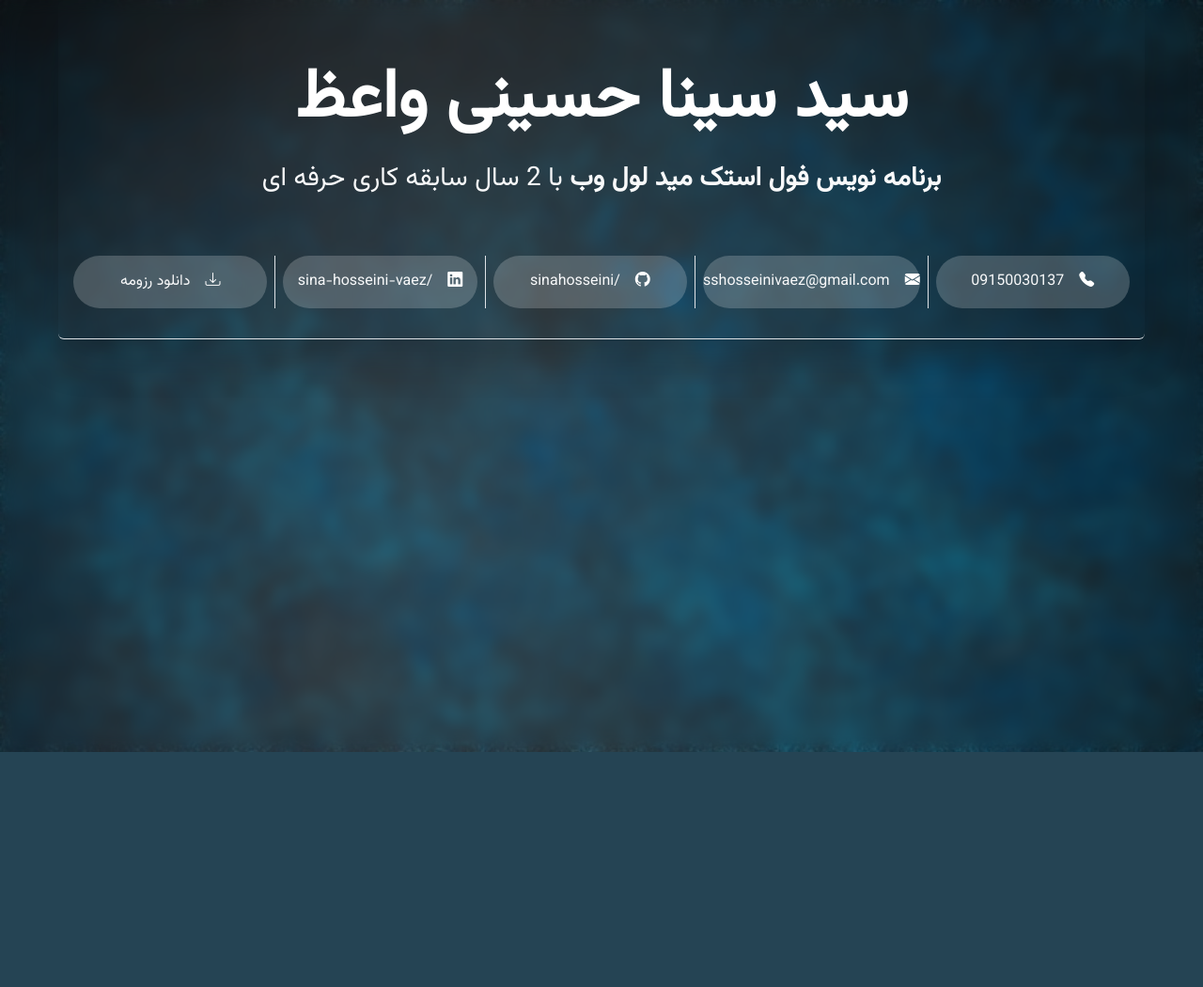
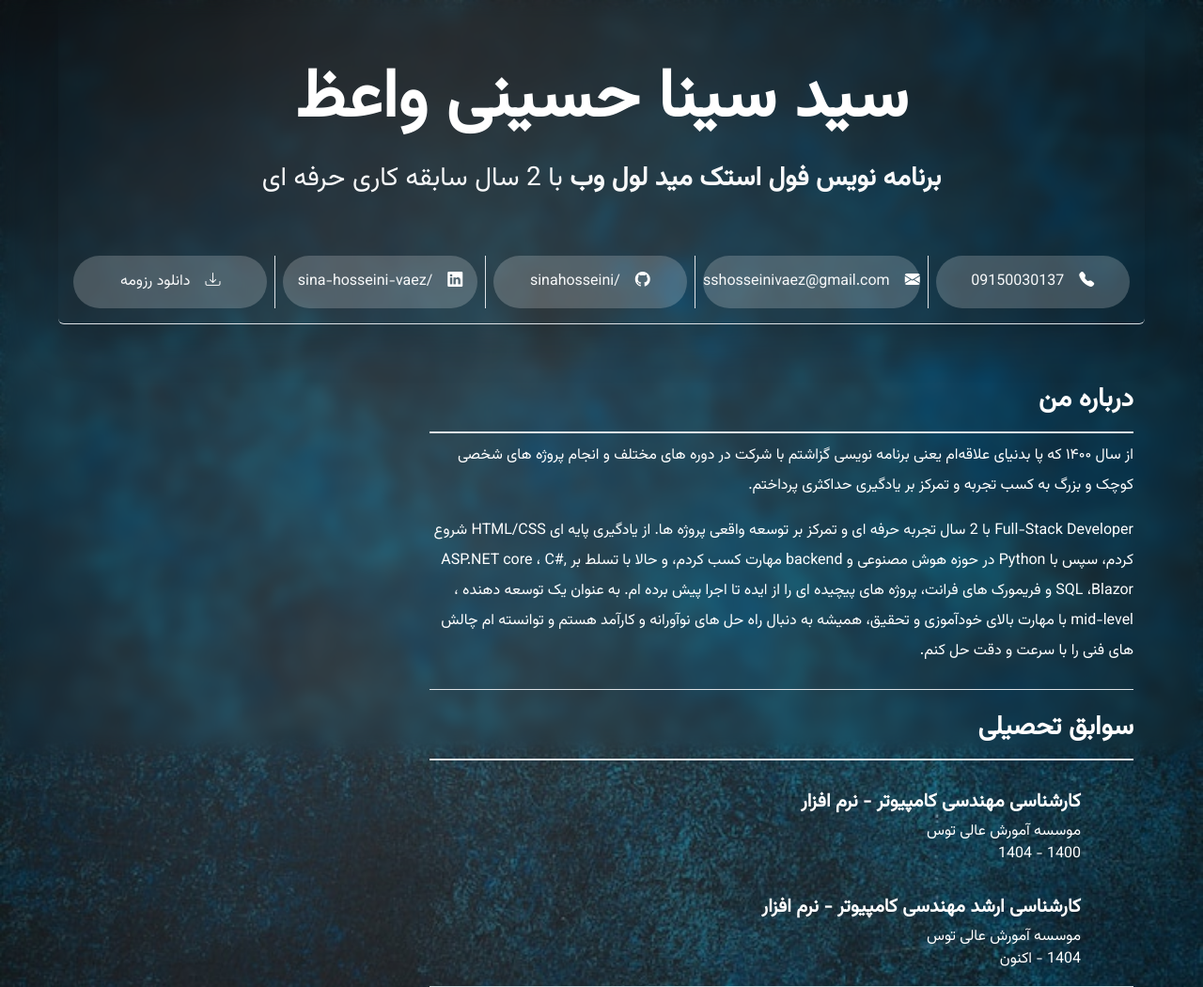
Before and after one commit to SinaHosseini/PersonaWeb, a Flask app: page / in a window 1280 px wide. Shown: the whole page at 94% size. Before the commit the page ends 800 px from the top, so only its background shows below. Run offline with Flask 3, Linux system fonts and the light colour scheme.

Commit message:
Add academic records

```diff
--- a/templates/index.html
+++ b/templates/index.html
@@ -22,8 +22,8 @@
                     <i class="bi bi-envelope-fill"></i>
                     <a class="link-light link-offset-2 link-underline-opacity-0 link-underline-opacity-0-hover"
                         href="https://sshosseinivaez@gmail.com">sshosseinivaez@gmail.com</a>
-                    </div>
                 </div>
+            </div>
             <div class="col-md col-12 border-start">
                 <div class="d-flex justify-content-center align-items-center gap-3 rounded-5 card-contact py-3">
                     <i class="bi bi-github"></i>
@@ -32,24 +32,66 @@
                 </div>
             </div>
             <div class="col-md col-12 border-start">
-                <div class="d-flex justify-content-center align-items-center gap-3 rounded-5 card-contact py-3 text-nowrap">
+                <div
+                    class="d-flex justify-content-center align-items-center gap-3 rounded-5 card-contact py-3 text-nowrap">
                     <i class="bi bi-linkedin"></i>
                     <a class="link-light link-offset-2 link-underline-opacity-0 link-underline-opacity-0-hover"
                         href="https://www.linkedin.com/in/sina-hosseini-vaez">/sina-hosseini-vaez</a>
                 </div>
             </div>
             <div class="col-md col-12">
-                <div class="d-flex justify-content-center align-items-center gap-3 rounded-5 card-contact py-3 text-nowrap">
+                <div
+                    class="d-flex justify-content-center align-items-center gap-3 rounded-5 card-contact py-3 text-nowrap">
                     <i class="bi bi-download"></i>
                     <a class="link-light link-offset-2 link-underline-opacity-0 link-underline-opacity-0-hover"
-                        href="https://s34.picofile.com/d/8487231800/c6dd1c46-311f-4548-81c2-08d6e6bc1b07/%D8%B1%D8%B2%D9%88%D9%85%D9%87_%D8%B3%DB%8C%D8%AF_%D8%B3%DB%8C%D9%86%D8%A7_%D8%AD%D8%B3%DB%8C%D9%86%DB%8C_%D9%88%D8%A7%D8%B9%D8%B8.pdf">دانلود رزومه</a>
+                        href="https://s34.picofile.com/d/8487231800/c6dd1c46-311f-4548-81c2-08d6e6bc1b07/%D8%B1%D8%B2%D9%88%D9%85%D9%87_%D8%B3%DB%8C%D8%AF_%D8%B3%DB%8C%D9%86%D8%A7_%D8%AD%D8%B3%DB%8C%D9%86%DB%8C_%D9%88%D8%A7%D8%B9%D8%B8.pdf">دانلود
+                        رزومه</a>
                 </div>
             </div>
         </div>
     </div>
 
-    <div class="row g-3">
+</div>
+<div class="row mt-5 g-3">
+    <div class="col-8">
+        <div class="border-bottom pb-2">
+            <h3 class="fw-bold pb-3 border-bottom border-2">
+                درباره من
+            </h3>
+            <p class="lh-lg">
+                از سال ۱۴۰۰ که پا بدنیای علاقه‌ام یعنی برنامه نویسی گزاشتم با شرکت در دوره های مختلف و انجام
+                پروژه های شخصی کوچک و بزرگ به کسب تجربه‌ و تمرکز بر یادگیری حداکثری پرداختم.
+            </p>
+            <p class="lh-lg">
+                Full-Stack Developer با 2 سال تجربه حرفه ای و تمرکز بر توسعه واقعی
+                پروژه ها. از یادگیری پایه ای HTML/CSS شروع کردم، سپس با Python در حوزه
+                هوش مصنوعی و backend مهارت کسب کردم، و حالا با تسلط بر ASP.NET core ، C#,
+                SQL ،Blazor و فریمورک های فرانت، پروژه های پیچیده ای را از ایده تا
+                اجرا پیش برده ام. به عنوان یک توسعه دهنده ، mid-level با مهارت بالای
+                خودآموزی و تحقیق، همیشه به دنبال راه حل های نوآورانه و کارآمد هستم و
+                توانسته ام چالش های فنی را با سرعت و دقت حل کنم.
+            </p>
+        </div>
 
+        <div class="mt-4 border-bottom pb-2">
+            <h3 class="fw-bold pb-3 border-bottom border-2">
+                سوابق تحصیلی
+            </h3>
+            <ul class="list-group list-group-flush">
+                <li class="list-group-item bg-transparent text-white border-0 mt-3">
+                    <h5 class="fw-bold">کارشناسی مهندسی کامپیوتر - نرم افزار</h5>
+                    <p class="mb-0">موسسه آمورش عالی توس</p>
+                    <p class="mb-0">1400 - 1404</p>
+                </li>
+                <li class="list-group-item bg-transparent text-white border-0 mt-3">
+                    <h5 class="fw-bold">کارشناسی ارشد مهندسی کامپیوتر - نرم افزار</h5>
+                    <p class="mb-0">موسسه آمورش عالی توس</p>
+                    <p class="mb-0">1404 - اکنون</p>
+                </li>
+            </ul>
+        </div>
     </div>
+
+    <div class="col-4"></div>
 </div>
 {% endblock %}
```
